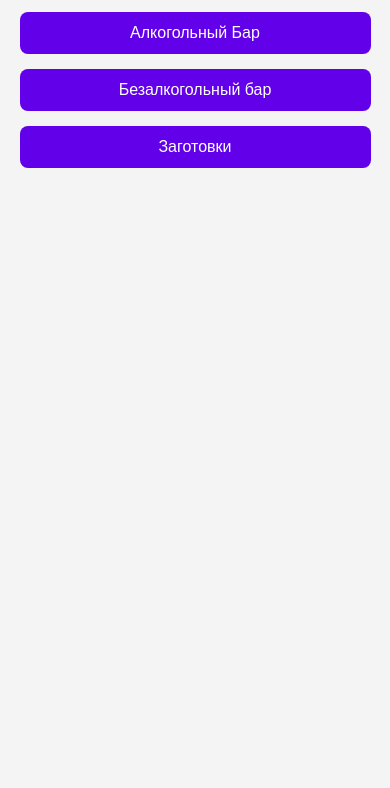
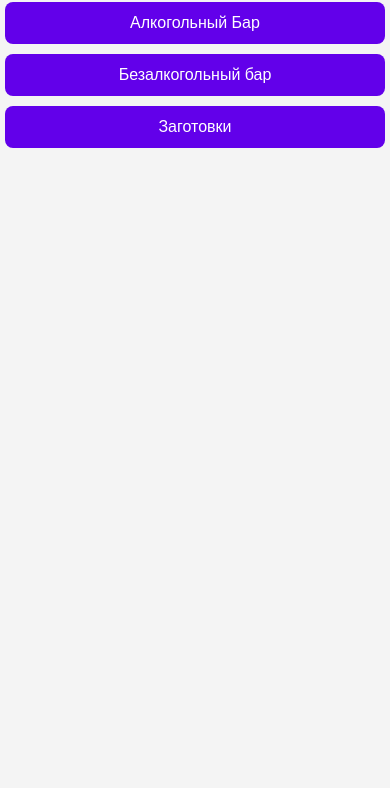
Before and after one commit to Sergey51000s/TexBar, a website: page index.html in a window 390 px wide. Shown: the part 56-844 px from the top of the page. Drawn offline with Linux system fonts and the light colour scheme.

Commit message:
Adapted CSS for mobile screens (7cm width)

```diff
--- a/index.html
+++ b/index.html
@@ -5,29 +5,39 @@
     <meta name="viewport" content="width=device-width, initial-scale=1.0">
     <title>Рецепты бара</title>
     <style>
+        * {
+            margin: 0;
+            padding: 0;
+            box-sizing: border-box;
+        }
+
         body {
             font-family: Arial, sans-serif;
-            margin: 0;
-            padding: 0;
             display: flex;
             flex-direction: column;
             align-items: center;
             min-height: 100vh;
             background-color: #f4f4f4;
+            width: 100%;
+            overflow-x: hidden; /* Запрещаем горизонтальную прокрутку */
         }
+
         h1 {
             font-size: 2rem;
             color: #333;
             margin: 20px 0;
             text-align: center;
         }
+
         .button-container {
             display: flex;
             flex-direction: column;
             gap: 15px;
-            width: 90%;
-            max-width: 400px;
+            width: 100%; /* Занимает всю ширину экрана */
+            max-width: 100%; /* Убираем фиксированную ширину */
+            padding: 0 10px; /* Отступы по бокам */
         }
+
         button {
             padding: 15px;
             font-size: 1.2rem;
@@ -37,24 +47,33 @@
             color: white;
             cursor: pointer;
             transition: background-color 0.3s;
+            width: 100%; /* Кнопка растягивается на всю ширину контейнера */
         }
+
         button:hover {
             background-color: #3700b3;
         }
+
         a {
             text-decoration: none;
             width: 100%;
         }
-        a button {
-            width: 100%;
-        }
-        @media (max-width: 600px) {
+
+        /* Адаптация под смартфоны (ширина до 412px, эквивалент 7 см) */
+        @media (max-width: 412px) {
             h1 {
-                font-size: 1.5rem;
+                font-size: 1.5rem; /* Уменьшаем заголовок */
+                margin: 15px 0;
             }
+
+            .button-container {
+                gap: 10px; /* Уменьшаем расстояние между кнопками */
+                padding: 0 5px; /* Меньше отступов */
+            }
+
             button {
-                font-size: 1rem;
-                padding: 12px;
+                font-size: 1rem; /* Уменьшаем шрифт кнопок */
+                padding: 12px; /* Уменьшаем отступы внутри кнопок */
             }
         }
     </style>
```
